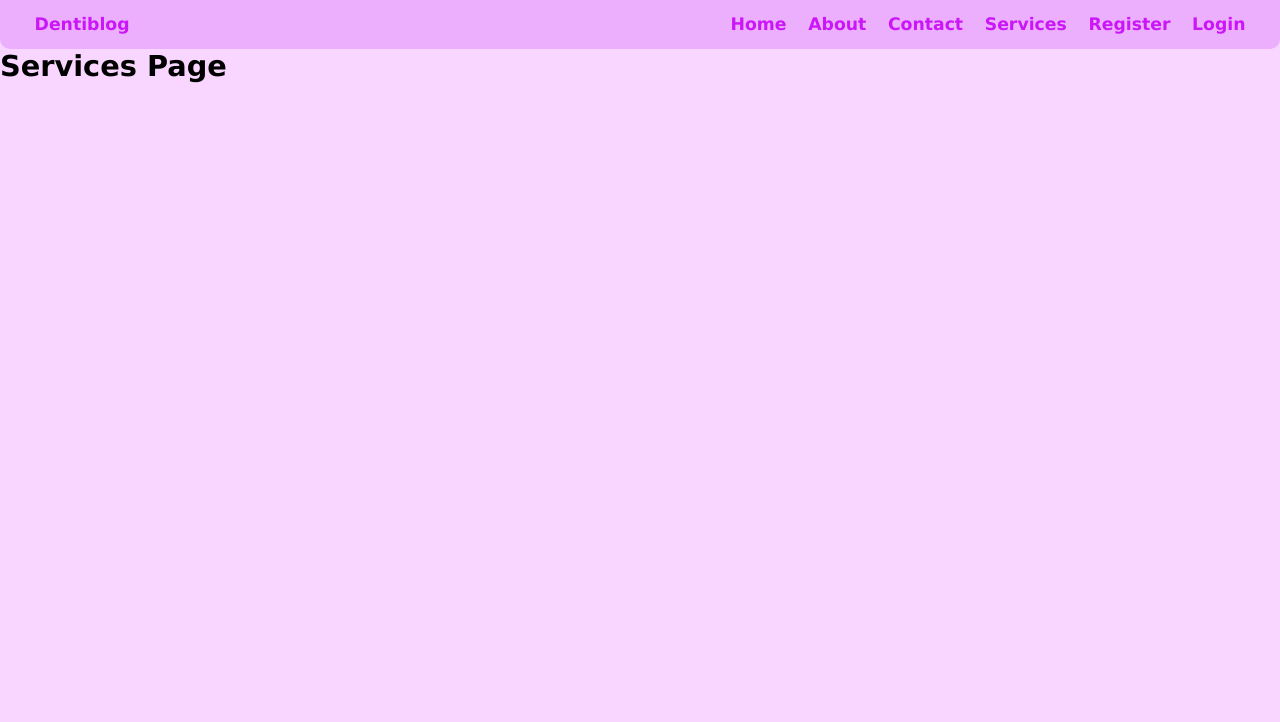
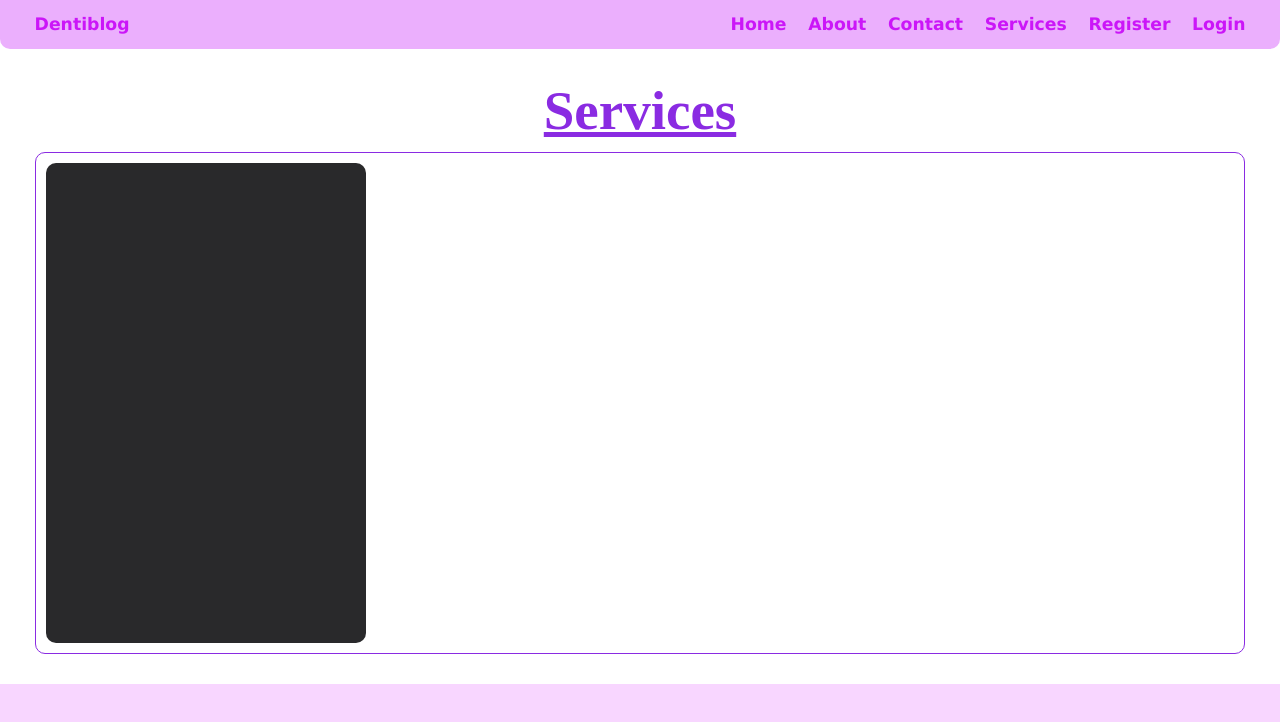
Before and after one commit to Code-Biz/admin-panel, a React (Vite) app in the folder client/: page /services in a window 1280 px wide. Shown: the top 722 px of the page. Built offline with nearby package versions, Linux system fonts and the light colour scheme; no server answers.

Commit message:
created service page styling

```diff
--- a/client/src/App.jsx
+++ b/client/src/App.jsx
@@ -1,5 +1,6 @@
 import { BrowserRouter, Routes, Route } from "react-router-dom";
-import { Home, About, Contact, Services } from "./pages/Home";
+import { Home, About, Contact } from "./pages/Home";
+import { Services } from "./pages/Services";
 import { Login } from "./pages/Login";
 import { Register } from "./pages/Register";
 import { Logout } from "./pages/Logout";
--- a/client/src/pages/Home.jsx
+++ b/client/src/pages/Home.jsx
@@ -10,11 +10,7 @@ const Contact = () => {
   return <h1>Contact Page</h1>;
 };
 
-const Services = () => {
-  return <h1>Services Page</h1>;
-};
-
-export { Home, About, Contact, Services };
+export { Home, About, Contact };
 
 //Click in forn of the Services and press Ctrl D again and again to select all occurrences of term services written anywhere in this file
 
--- a/client/src/pages/Services.jsx
+++ b/client/src/pages/Services.jsx
@@ -3,7 +3,14 @@ import("./services.css");
 export const Services = () => {
   return (
     <>
-      <section className="services-section"></section>
+      <section className="services-section">
+        <div className="services-container">
+          <h1 id="services-h1">Services</h1>
+          <div className="services-catalouge">
+            <div className="service-card"></div>
+          </div>
+        </div>
+      </section>
     </>
   );
 };
--- a/client/src/pages/services.css
+++ b/client/src/pages/services.css
@@ -1 +1,44 @@
-.services
+/* deafult simple css of a pagee that contains <section> <div container><div> h1 and catalouge div </div></div> </section>*/
+body {
+  background-color: white;
+}
+.services-section {
+  /* background-color: red; */
+  padding: 25px 5px 25px 5px;
+}
+.services-container {
+  /* background-color: blue; */
+  display: flex;
+  flex-direction: column; /* Ensures elements stack vertically */
+  justify-content: center; /* Centers horizontally */
+  /* align-items: center; Centers vertically */
+  width: auto;
+  height: auto;
+  padding: 5px 30px 5px 30px;
+}
+
+#services-h1 {
+  /* background-color: aqua; */
+  font-size: 55px;
+  font-family: "Times New Roman", Times, serif;
+  font-weight: 700;
+  text-decoration: underline blueviolet;
+  text-align: center;
+  color: blueviolet;
+}
+.services-catalouge {
+  /* background-color: rgb(242, 203, 253); */
+  height: auto;
+  width: auto;
+  border-radius: 10px;
+  border: 0.1rem solid blueviolet;
+  margin-top: 10px;
+  padding: 10px 10px 10px 10px;
+}
+
+.service-card {
+  background-color: rgb(41, 41, 43);
+  height: 60vh;
+  width: 40vh;
+  border-radius: 10px;
+}
```
